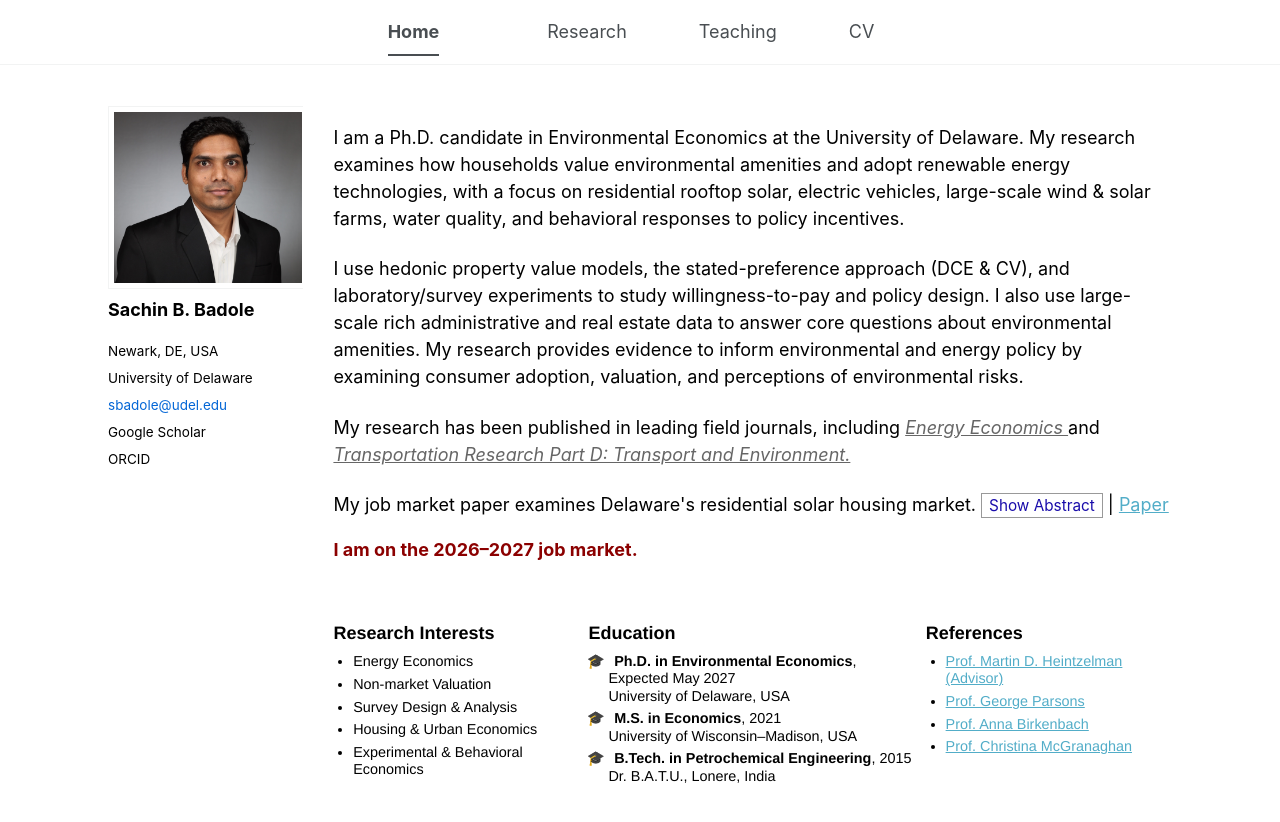
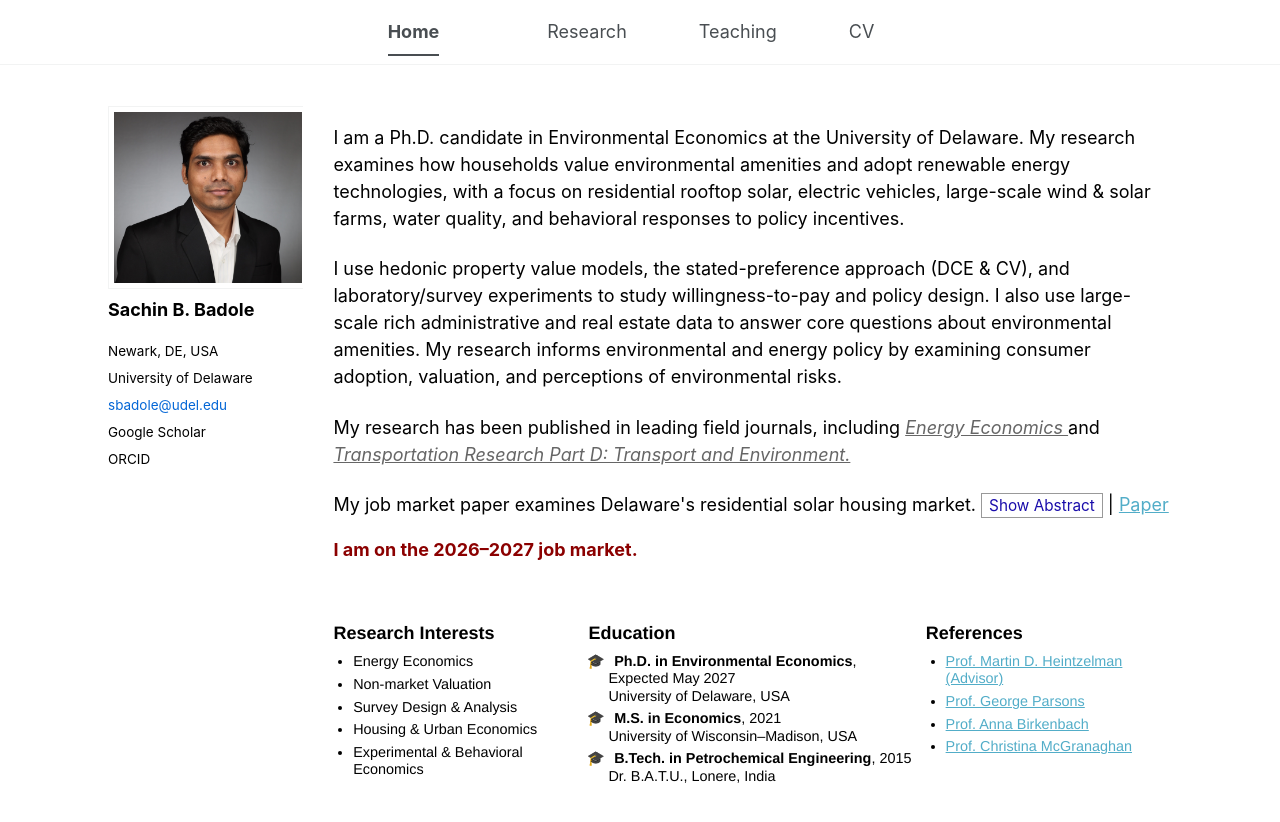
Before and after one commit to sachin-b-badole/sachin-b-badole.github.io, a Jekyll site: the page built from _pages/about.md, in a window 1280 px wide and 988 px high. Shown: the top 822 px of the window. Built offline with Jekyll 4.4.1, drawn with Linux system fonts in a browser that asks for light colours.

Commit message:
Update about.md

```diff
--- a/_pages/about.md
+++ b/_pages/about.md
@@ -11,7 +11,7 @@
 
 I am a Ph.D. candidate in Environmental Economics at the University of Delaware. My research examines how households value environmental amenities and adopt renewable energy technologies, with a focus on residential rooftop solar, electric vehicles, large-scale wind & solar farms, water quality, and behavioral responses to policy incentives.
 
-I use hedonic property value models, the stated-preference approach (DCE & CV), and laboratory/survey experiments to study willingness-to-pay and policy design. I also use large-scale rich administrative and real estate data to answer core questions about environmental amenities. My research provides evidence to inform environmental and energy policy by examining consumer adoption, valuation, and perceptions of environmental risks.
+I use hedonic property value models, the stated-preference approach (DCE & CV), and laboratory/survey experiments to study willingness-to-pay and policy design. I also use large-scale rich administrative and real estate data to answer core questions about environmental amenities. My research informs environmental and energy policy by examining consumer adoption, valuation, and perceptions of environmental risks.
 
 My research has been published in leading field journals, including
 <a href="https://www.sciencedirect.com/journal/energy-economics"
```
